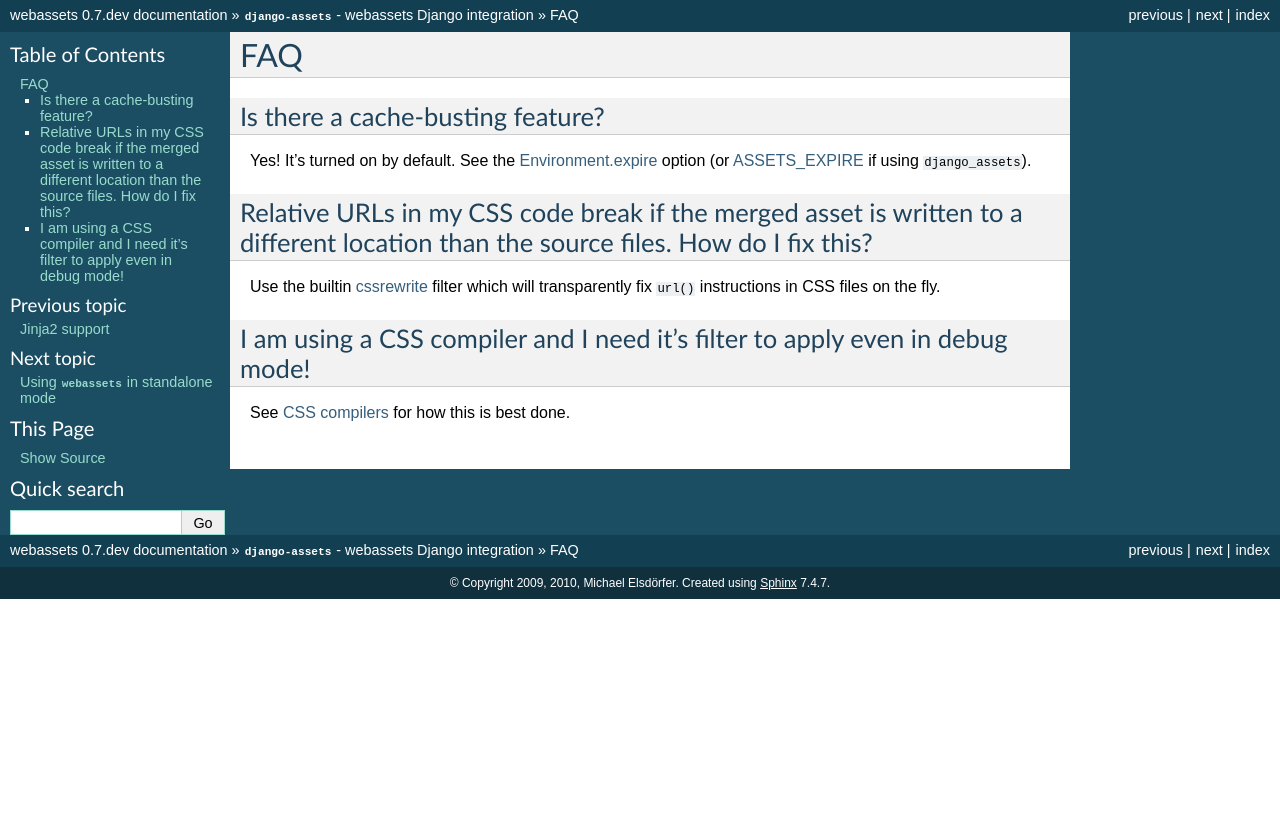
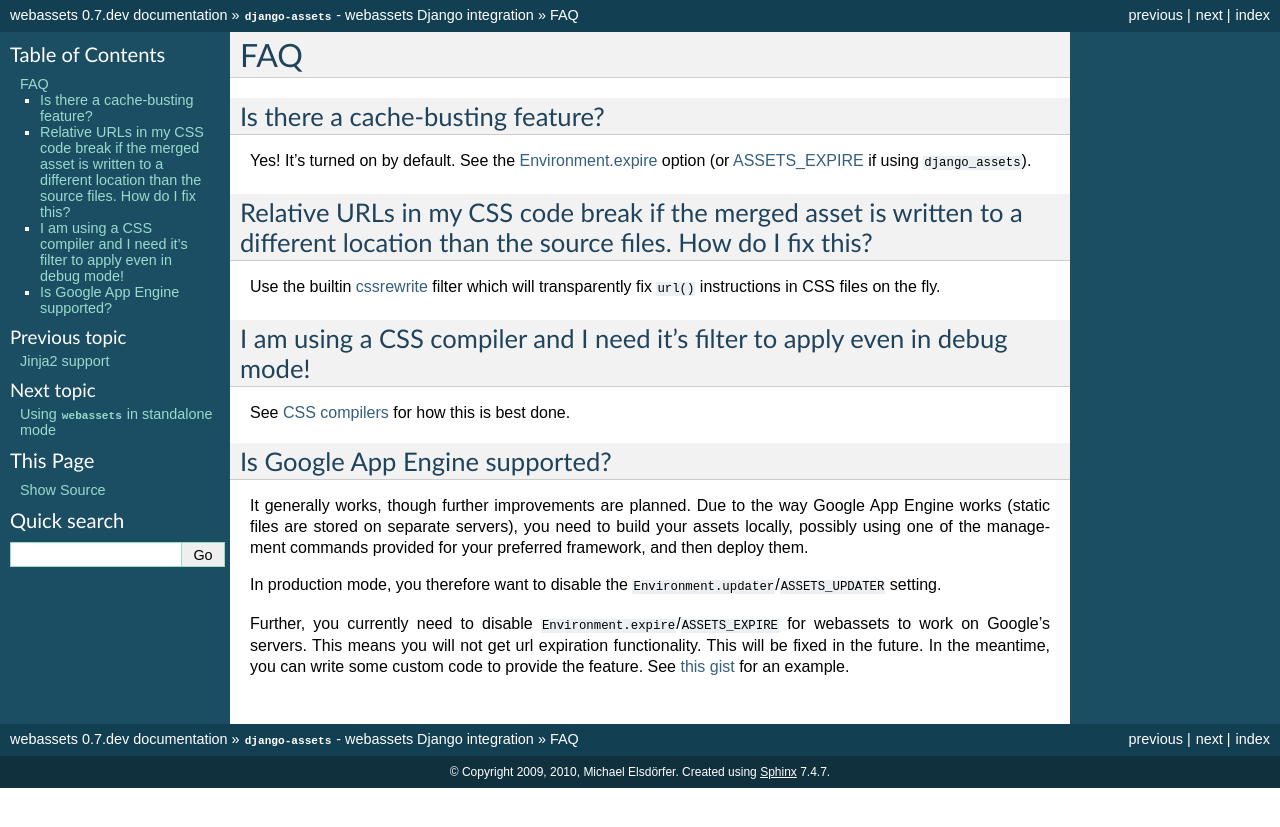
Before and after one commit to miracle2k/webassets, a Sphinx documentation site: the page built from docs/faq.rst, in a window 1280 px wide. Shown: the top 827 px of the page. Built offline with Sphinx 7.4.7, drawn with Linux system fonts in a browser that asks for light colours.

Commit message:
Added a note about Google App Engine to docs.

```diff
--- a/docs/faq.rst
+++ b/docs/faq.rst
@@ -23,3 +23,22 @@ I am using a CSS compiler and I need it's filter to apply even in debug mode!
 ~~~~~~~~~~~~~~~~~~~~~~~~~~~~~~~~~~~~~~~~~~~~~~~~~~~~~~~~~~~~~~~~~~~~~~~~~~~~~
 
 See :doc:`css_compilers` for how this is best done.
+
+
+Is Google App Engine supported?
+~~~~~~~~~~~~~~~~~~~~~~~~~~~~~~~
+
+It generally works, though further improvements are planned. Due to the
+way Google App Engine works (static files are stored on separate servers),
+you need to build your assets locally, possibly using one of the management
+commands provided for your preferred framework, and then deploy them.
+
+In production mode, you therefore want to disable the
+``Environment.updater``/``ASSETS_UPDATER`` setting.
+
+Further, you currently need to disable
+``Environment.expire``/``ASSETS_EXPIRE`` for webassets to work on Google's
+servers. This means you will not get url expiration functionality. This will
+be fixed in the future. In the meantime, you can write some custom code
+to provide the feature. See `this gist <https://gist.github.com/1307521>`_
+for an example.
```
